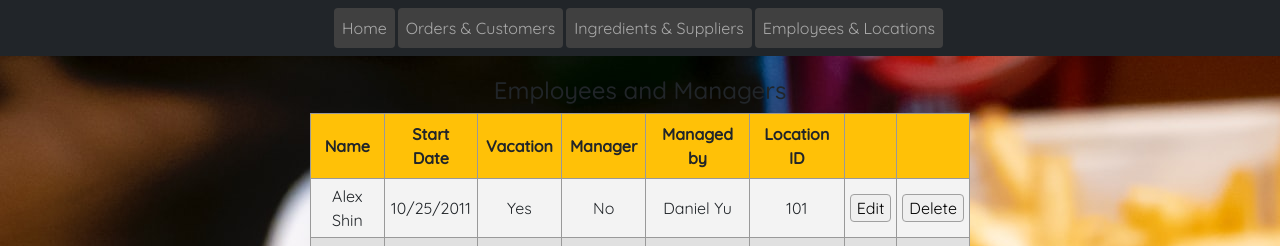
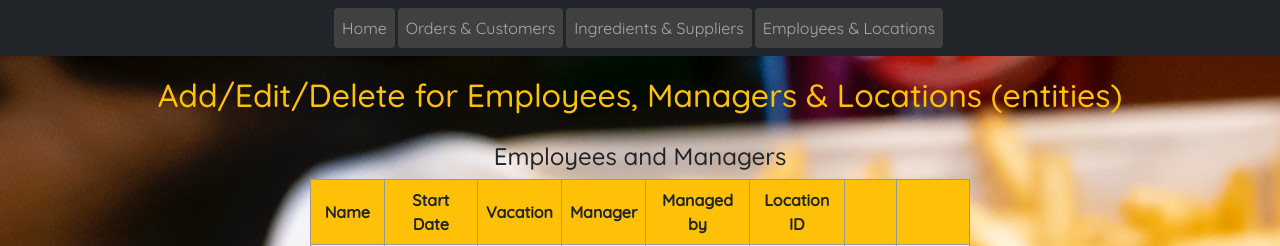
Before and after one commit to yu-daniel/Two-Guys, a Flask app: page /employees-locations in a window 1280 px wide. Shown: the top 246 px of the page. Run offline with Flask 2, Linux system fonts and the light colour scheme.

Commit message:
added "title" descriptions to each page.

```diff
--- a/static/static/styles.css
+++ b/static/static/styles.css
@@ -67,10 +67,30 @@ table {
   text-align: center
 }
 
+.page-description {
+    text-align: center;
+    text-decoration: bold;
+    margin-top: 20px;
+}
+
+.ingredients-suppliers-header {
+    color: #202020;
+}
+
+.orange-header {
+    color: #FFC107;
+}
+
+
+
 /*bring home container to middle of page*/
 .home-container {
     margin-top: 10%;
     color: #FFC107;
+}
+
+.front-page-p {
+    color: #F6F6F6;
 }
 
 /*Reference - see (2)*/
--- a/templates/employees_locations.html
+++ b/templates/employees_locations.html
@@ -2,6 +2,7 @@
 {% block title %}Employees, Managers & Locations{% endblock %}
 {% block content %}
 <div class="employees-locations-wallpaper wallpapers"></div>
+<h2 class="page-description orange-header">Add/Edit/Delete for Employees, Managers & Locations (entities)</h2>
 <h4 class="header1">Employees and Managers</h4>
 <div class="search-box-scroll employees-locations">
 	<table>
--- a/templates/index.html
+++ b/templates/index.html
@@ -8,7 +8,7 @@
 	<div class="jumbotron">
 		<h1 class="primary-animation">Two Guys</h1>
 		<br>
-		<p class="col-sm-6 center secondary-animation">
+		<p class="col-sm-6 center secondary-animation front-page-p">
 			Two Guys is an up-and-coming burger joint ready to take down Five Guys.
 			Two Guys currently has 20 locations spread throughout 5 States
 			(California, Washington, Texas, New York, and Florida).
--- a/templates/ingredients_suppliers.html
+++ b/templates/ingredients_suppliers.html
@@ -3,6 +3,7 @@
 {% block content %}
 
 <div class="ingredients-suppliers-wallpaper wallpapers"></div>
+<h2 class="page-description ingredients-suppliers-header">Add/Edit/Delete for Ingredients & Suppliers (entities)</h2>
 <h4 class="header1">Order Ingredients</h4>
 <div class="search-box-scroll ingredients-suppliers">
 	<table class="center table-hover">
--- a/templates/orders_customers.html
+++ b/templates/orders_customers.html
@@ -3,6 +3,8 @@
 {% block content %}
 
 <div class="customers-orders-wallpaper wallpapers"></div>
+
+<h2 class="page-description orange-header">Add/Edit/Delete for Customers & Orders (entities)</h2>
 <h4 class="header1">Orders</h4>
 <div class="search-box-scroll customers-orders">
 	<table class="center">
```
